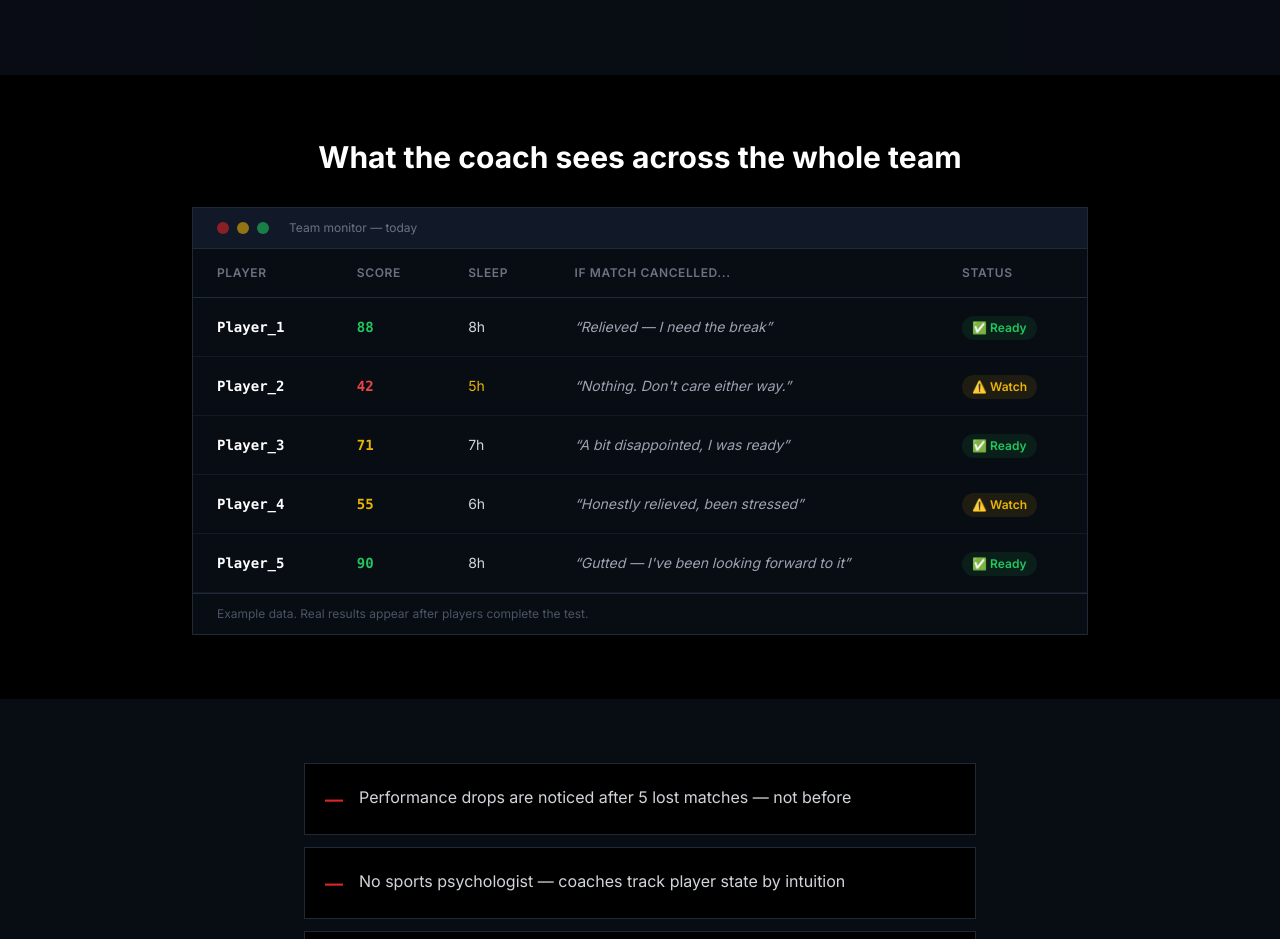
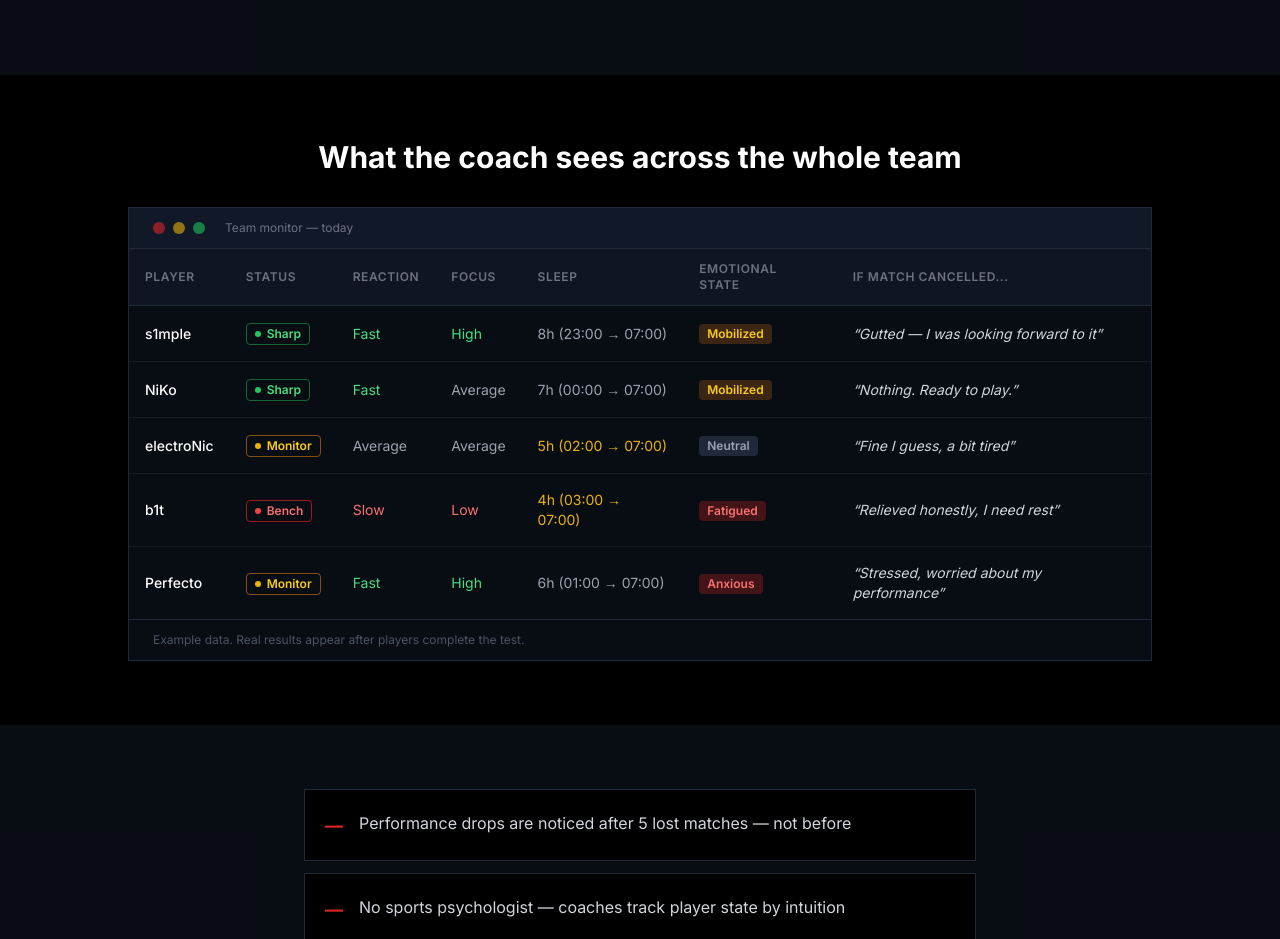
Before and after one commit to alurosee-source/LabIntent, a Next.js app: page / in a window 1280 px wide. Shown: the part 1200-2139 px from the top of the page. Built offline with nearby package versions, Linux system fonts and the light colour scheme.

Commit message:
Update dashboard mockup to match real dashboard columns and styling

```diff
--- a/components/sections/dashboard-mockup.tsx
+++ b/components/sections/dashboard-mockup.tsx
@@ -1,15 +1,55 @@
+const players = [
+  {
+    name: "s1mple",
+    status: { label: "Sharp", dot: "bg-green-500", border: "border-green-800 text-green-400" },
+    reaction: { text: "Fast", color: "text-green-400" },
+    focus: { text: "High", color: "text-green-400" },
+    sleep: { text: "8h (23:00 → 07:00)", color: "text-gray-400" },
+    emotion: { text: "Mobilized", color: "bg-yellow-900/50 text-yellow-400" },
+    answer: "Gutted — I was looking forward to it",
+  },
+  {
+    name: "NiKo",
+    status: { label: "Sharp", dot: "bg-green-500", border: "border-green-800 text-green-400" },
+    reaction: { text: "Fast", color: "text-green-400" },
+    focus: { text: "Average", color: "text-gray-400" },
+    sleep: { text: "7h (00:00 → 07:00)", color: "text-gray-400" },
+    emotion: { text: "Mobilized", color: "bg-yellow-900/50 text-yellow-400" },
+    answer: "Nothing. Ready to play.",
+  },
+  {
+    name: "electroNic",
+    status: { label: "Monitor", dot: "bg-yellow-500", border: "border-yellow-800 text-yellow-400" },
+    reaction: { text: "Average", color: "text-gray-400" },
+    focus: { text: "Average", color: "text-gray-400" },
+    sleep: { text: "5h (02:00 → 07:00)", color: "text-yellow-500" },
+    emotion: { text: "Neutral", color: "bg-gray-800 text-gray-400" },
+    answer: "Fine I guess, a bit tired",
+  },
+  {
+    name: "b1t",
+    status: { label: "Bench", dot: "bg-red-500", border: "border-red-800 text-red-400" },
+    reaction: { text: "Slow", color: "text-red-400" },
+    focus: { text: "Low", color: "text-red-400" },
+    sleep: { text: "4h (03:00 → 07:00)", color: "text-yellow-500" },
+    emotion: { text: "Fatigued", color: "bg-red-900/50 text-red-400" },
+    answer: "Relieved honestly, I need rest",
+  },
+  {
+    name: "Perfecto",
+    status: { label: "Monitor", dot: "bg-yellow-500", border: "border-yellow-800 text-yellow-400" },
+    reaction: { text: "Fast", color: "text-green-400" },
+    focus: { text: "High", color: "text-green-400" },
+    sleep: { text: "6h (01:00 → 07:00)", color: "text-gray-400" },
+    emotion: { text: "Anxious", color: "bg-red-900/50 text-red-400" },
+    answer: "Stressed, worried about my performance",
+  },
+];
+
 export function DashboardMockup() {
-  const players = [
-    { name: "Player_1", score: 88,  sleep: "8h", answer: "Relieved — I need the break", status: "ready" },
-    { name: "Player_2", score: 42,  sleep: "5h", answer: "Nothing. Don't care either way.", status: "warning" },
-    { name: "Player_3", score: 71,  sleep: "7h", answer: "A bit disappointed, I was ready", status: "ready" },
-    { name: "Player_4", score: 55,  sleep: "6h", answer: "Honestly relieved, been stressed", status: "warning" },
-    { name: "Player_5", score: 90,  sleep: "8h", answer: "Gutted — I've been looking forward to it", status: "ready" },
-  ];
-
   return (
     <section className="py-16 px-4 bg-black">
-      <div className="max-w-4xl mx-auto">
+      <div className="max-w-5xl mx-auto">
         <div className="text-center mb-8">
           <h3 className="text-2xl md:text-3xl font-bold">
             What the coach sees across the whole team
@@ -26,39 +66,38 @@
           </div>
 
           <div className="overflow-x-auto">
-            <table className="w-full">
+            <table className="w-full text-sm">
               <thead>
-                <tr className="border-b border-gray-800">
-                  <th className="text-left px-6 py-4 text-xs font-semibold uppercase tracking-wider text-gray-500">Player</th>
-                  <th className="text-left px-6 py-4 text-xs font-semibold uppercase tracking-wider text-gray-500">Score</th>
-                  <th className="text-left px-6 py-4 text-xs font-semibold uppercase tracking-wider text-gray-500">Sleep</th>
-                  <th className="text-left px-6 py-4 text-xs font-semibold uppercase tracking-wider text-gray-500">If match cancelled...</th>
-                  <th className="text-left px-6 py-4 text-xs font-semibold uppercase tracking-wider text-gray-500">Status</th>
+                <tr className="border-b border-gray-800 bg-gray-900/80">
+                  <th className="text-left px-4 py-3 text-xs uppercase tracking-wider text-gray-500 font-semibold">Player</th>
+                  <th className="text-left px-4 py-3 text-xs uppercase tracking-wider text-gray-500 font-semibold">Status</th>
+                  <th className="text-left px-4 py-3 text-xs uppercase tracking-wider text-gray-500 font-semibold">Reaction</th>
+                  <th className="text-left px-4 py-3 text-xs uppercase tracking-wider text-gray-500 font-semibold">Focus</th>
+                  <th className="text-left px-4 py-3 text-xs uppercase tracking-wider text-gray-500 font-semibold">Sleep</th>
+                  <th className="text-left px-4 py-3 text-xs uppercase tracking-wider text-gray-500 font-semibold">Emotional state</th>
+                  <th className="text-left px-4 py-3 text-xs uppercase tracking-wider text-gray-500 font-semibold">If match cancelled...</th>
                 </tr>
               </thead>
-              <tbody>
+              <tbody className="divide-y divide-gray-800/50">
                 {players.map((p, i) => (
-                  <tr key={i} className="border-b border-gray-800/50 hover:bg-gray-800/30 transition-colors">
-                    <td className="px-6 py-4 font-mono text-sm font-semibold">{p.name}</td>
-                    <td className={`px-6 py-4 text-sm font-bold font-mono ${p.score >= 75 ? "text-green-500" : p.score >= 50 ? "text-yellow-500" : "text-red-500"}`}>
-                      {p.score}
+                  <tr key={i} className="hover:bg-gray-900/40 transition-colors">
+                    <td className="px-4 py-4 font-medium">{p.name}</td>
+                    <td className="px-4 py-4">
+                      <span className={`inline-flex items-center gap-1.5 px-2 py-0.5 rounded border text-xs font-semibold ${p.status.border}`}>
+                        <span className={`w-1.5 h-1.5 rounded-full ${p.status.dot}`} />
+                        {p.status.label}
+                      </span>
                     </td>
-                    <td className={`px-6 py-4 text-sm ${parseInt(p.sleep) <= 5 ? "text-yellow-500" : "text-gray-300"}`}>
-                      {p.sleep}
+                    <td className={`px-4 py-4 ${p.reaction.color}`}>{p.reaction.text}</td>
+                    <td className={`px-4 py-4 ${p.focus.color}`}>{p.focus.text}</td>
+                    <td className={`px-4 py-4 ${p.sleep.color}`}>{p.sleep.text}</td>
+                    <td className="px-4 py-4">
+                      <span className={`inline-block px-2 py-0.5 rounded text-xs font-semibold ${p.emotion.color}`}>
+                        {p.emotion.text}
+                      </span>
                     </td>
-                    <td className="px-6 py-4 text-sm text-gray-400 italic max-w-xs">
+                    <td className="px-4 py-4 text-gray-300 italic max-w-xs">
                       &ldquo;{p.answer}&rdquo;
-                    </td>
-                    <td className="px-6 py-4">
-                      {p.status === "ready" ? (
-                        <span className="inline-flex items-center gap-1.5 px-2.5 py-1 rounded-full bg-green-500/10 text-green-500 text-xs font-semibold">
-                          ✅ Ready
-                        </span>
-                      ) : (
-                        <span className="inline-flex items-center gap-1.5 px-2.5 py-1 rounded-full bg-yellow-500/10 text-yellow-500 text-xs font-semibold">
-                          ⚠️ Watch
-                        </span>
-                      )}
                     </td>
                   </tr>
                 ))}
```
